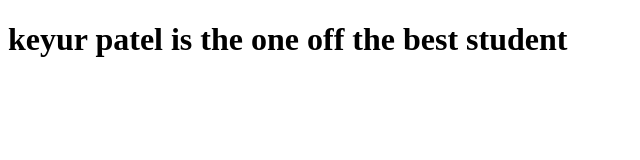
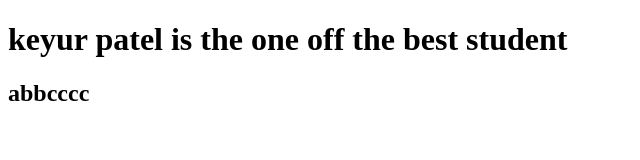
Before and after one commit to keyurbhikadiya/finalrepo, a plain HTML site: page index.html in a window 1280 px wide. Shown: the whole page, without its empty margins (0-640 px from the left). Drawn offline with Linux system fonts and the light colour scheme.

Commit message:
abc branch

```diff
--- a/index.html
+++ b/index.html
@@ -7,6 +7,6 @@
 </head>
 <body>
     <h1>keyur patel is the one off the best student</h1>
-
+  <h2>abbcccc</h2>
 </body>
 </html>
```
